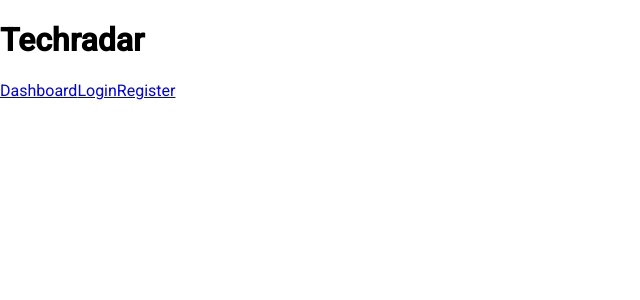
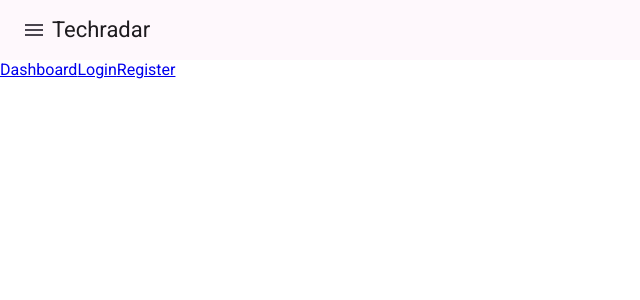
Before and after one commit to dimschlukas/hslu-weblab-techradar, an Angular app in the folder frontend/: page / in a window 1280 px wide. Shown: the top 300 px of the page, without its empty margins (0-640 px from the left). Built offline with nearby package versions, Linux system fonts and the light colour scheme.

Commit message:
Create basic material appbar

```diff
--- a/frontend/src/app/app.component.html
+++ b/frontend/src/app/app.component.html
@@ -1,4 +1,15 @@
-<h1>{{title}}</h1>
+<mat-toolbar>
+    <button mat-icon-button class="menu-icon" aria-label="Menu icon-button">
+        <mat-icon>menu</mat-icon>
+    </button>
+    <span>{{title}}</span>
+    <span class="titlebar-spacer"></span>
+    @if (isLoggedIn()) {
+        <button mat-icon-button aria-label="Logout icon-button" matTooltip="Logout" (click)="logout()">
+            <mat-icon>logout</mat-icon>
+        </button>
+    }
+</mat-toolbar>
 <nav>
     <a routerLink="/dashboard">Dashboard</a>
     <a routerLink="/login">Login</a>
--- a/frontend/src/app/app.component.scss
+++ b/frontend/src/app/app.component.scss
@@ -0,0 +1,3 @@
+.titlebar-spacer {
+    flex: 1 1 auto;
+  }
--- a/frontend/src/app/app.component.ts
+++ b/frontend/src/app/app.component.ts
@@ -1,12 +1,29 @@
 import { Component } from '@angular/core';
+import { MatButtonModule } from '@angular/material/button';
+import { MatIconModule } from '@angular/material/icon';
+import { MatToolbarModule } from '@angular/material/toolbar';
 import { RouterModule, RouterOutlet } from '@angular/router';
+import { AuthService } from './shared/services/auth/auth.service';
+import { MatTooltipModule } from '@angular/material/tooltip';
 
 @Component({
   selector: 'app-root',
-  imports: [RouterOutlet, RouterModule],
+  imports: [
+    RouterOutlet,
+    RouterModule,
+    MatToolbarModule,
+    MatButtonModule,
+    MatIconModule,
+    MatTooltipModule
+  ],
   templateUrl: './app.component.html',
   styleUrl: './app.component.scss'
 })
 export class AppComponent {
   title = 'Techradar';
+
+  constructor(private authService: AuthService) {}
+
+  isLoggedIn = () => this.authService.isLoggedIn();
+  logout = () => this.authService.logout();
 }
```
